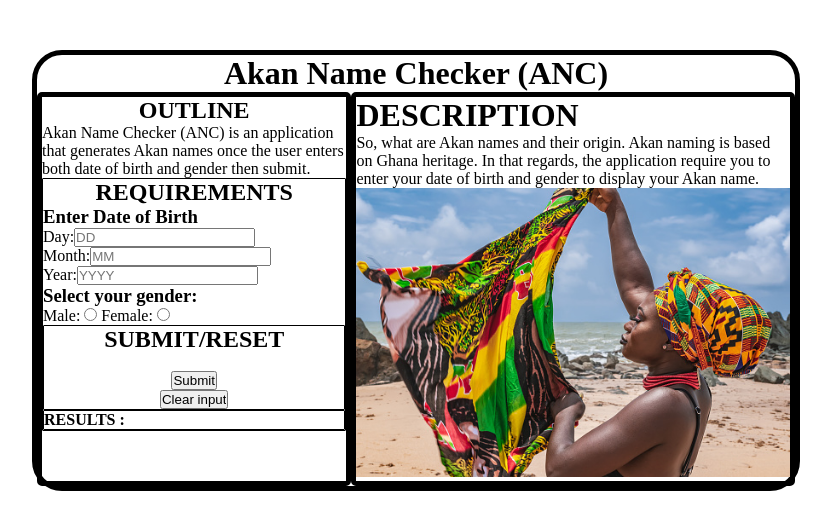
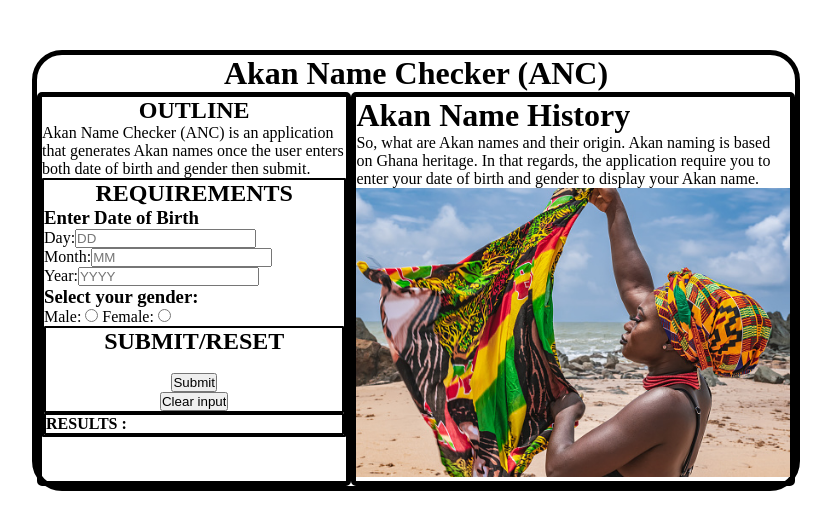
Before and after one commit to RodgersMM/Akan-Name-Checker, a plain HTML site: page index.html in a window 1280 px wide. Shown: the whole page, without its empty margins (168-999 px from the left). Drawn offline with Linux system fonts and the light colour scheme.

Commit message:
Adding Akan Name Origin

```diff
--- a/akan.css
+++ b/akan.css
@@ -43,7 +43,7 @@ body{
 }
 
 .sections{
-    border:1px solid black;
+    border:2px solid black;
     border-radius: 1px;
 
 
@@ -69,6 +69,8 @@ body{
 
 .body-sections{
     display: flex;
+    flex-direction: row;
+   /* flex-wrap: wrap; */
 
 @media (max-width: 800px) {
     .body-sections{
--- a/index.html
+++ b/index.html
@@ -72,7 +72,7 @@
 
           <div class="body-sections-items">
 
-               <h1 class="description" id="description">DESCRIPTION</h1>
+               <h1 class="description" id="description">Akan Name History</h1>
 
                    <p>So, what are Akan names and their origin.
 
```
